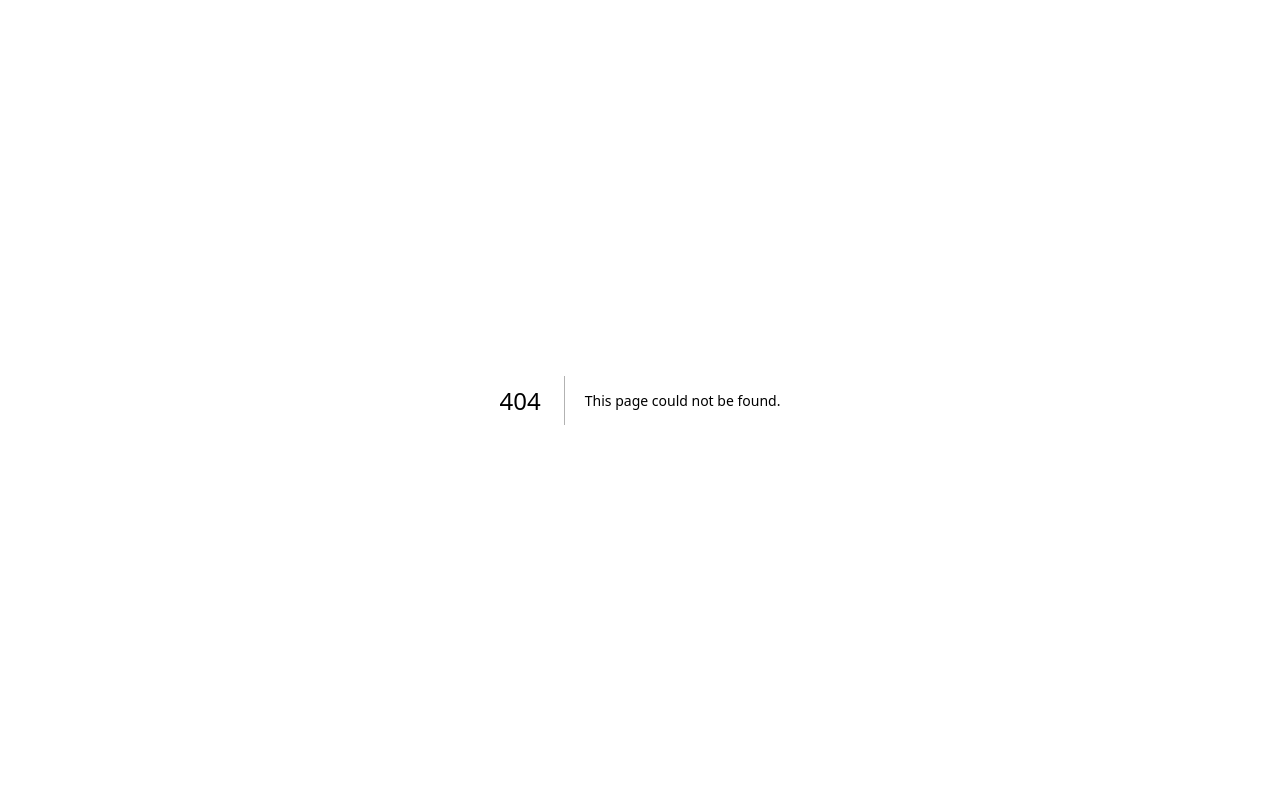
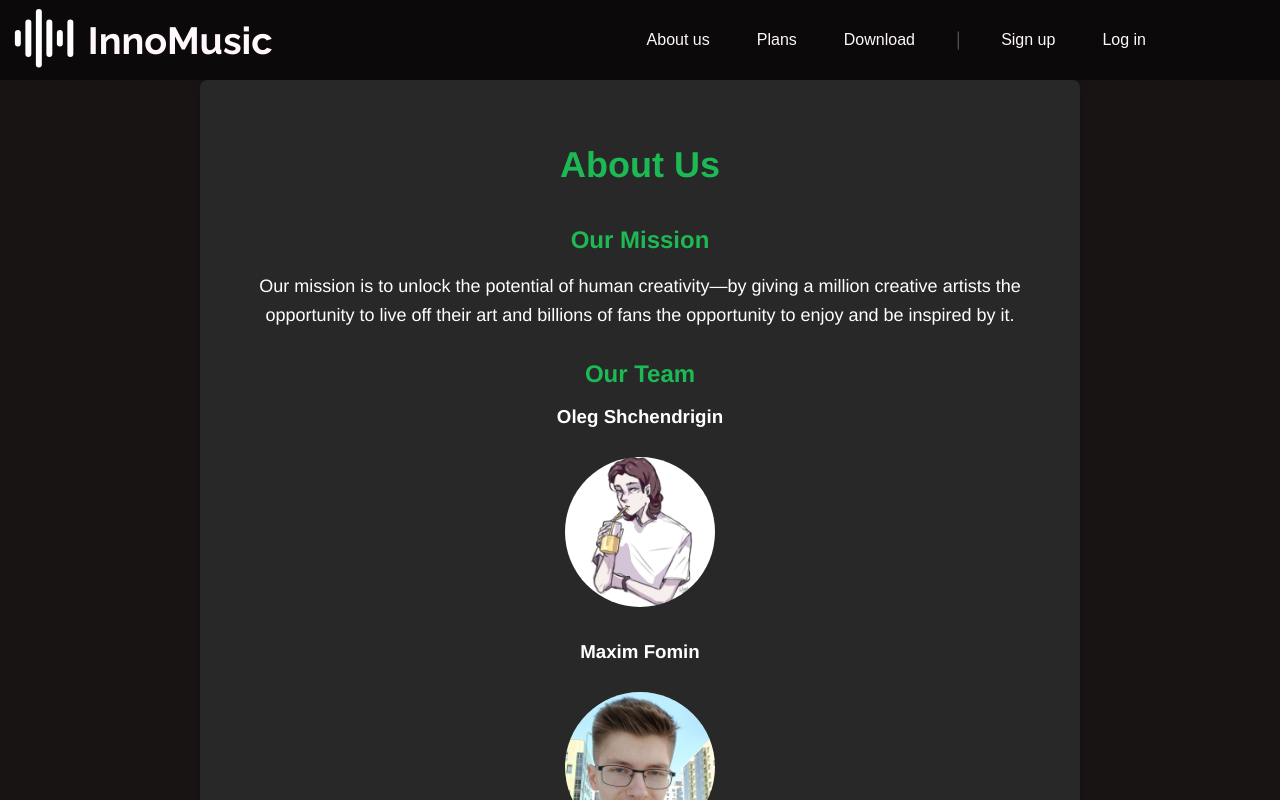
Before and after one commit to Reaction-team-FWD/InnoMusic-Frontend, a Next.js app: page /about in a window 1280 px wide. Before the commit this address had no page. Built offline with nearby package versions, Linux system fonts and the light colour scheme.

Commit message:
Add files via upload

```diff
--- /dev/null
+++ b/src/app/(main)/about/about.module.scss
@@ -0,0 +1,33 @@
+.about_container {
+  padding: 40px;
+  max-width: 800px;
+  margin: 0 auto;
+  border-radius: 8px;
+  box-shadow: 0 4px 8px rgba(0, 0, 0, 0.2);
+  background-color: #282828;
+}
+
+.about_main {
+  text-align: center;
+}
+
+.team_member {
+  margin-bottom: 30px;
+}
+
+.team_photo {
+  width: 150px;
+  height: 150px;
+  border-radius: 50%;
+  object-fit: cover;
+  margin-top: 10px;
+}
+
+.contact_list {
+  list-style-type: none;
+  padding: 0;
+}
+
+.contact_list li {
+  margin-bottom: 10px;
+}
--- /dev/null
+++ b/src/app/(main)/about/about.scss
@@ -0,0 +1,97 @@
+body {
+  font-family: "Circular Std", "Helvetica Neue", Arial, sans-serif;
+  margin: 0;
+  padding: 0;
+  background-color: #191414;
+  color: #fff;
+}
+
+h1 {
+  color: #1db954;
+  margin-bottom: 40px;
+  font-size: 36px;
+}
+
+section {
+  margin-bottom: 30px;
+}
+
+h2 {
+  color: #1db954;
+  font-size: 24px;
+  margin-bottom: 10px;
+}
+
+p {
+  line-height: 1.6;
+  font-size: 18px;
+}
+
+a {
+  color: #1db954;
+  text-decoration: none;
+}
+
+a:hover {
+  text-decoration: underline;
+}
+body {
+  font-family: 'Circular Std', 'Helvetica Neue', Arial, sans-serif;
+  margin: 0;
+  padding: 0;
+  background-color: #191414;
+  color: #fff;
+}
+
+.about-container {
+  padding: 40px;
+  max-width: 800px;
+  margin: 0 auto;
+  border-radius: 8px;
+  box-shadow: 0 4px 8px rgba(0, 0, 0, 0.2);
+  background-color: #282828;
+}
+
+.about-main {
+  text-align: center;
+}
+
+
+
+section {
+  margin-bottom: 30px;
+}
+
+
+
+p {
+  line-height: 1.6;
+  font-size: 18px;
+}
+
+
+
+a:hover {
+  text-decoration: underline;
+}
+
+.team-member {
+  margin-bottom: 30px;
+}
+
+.team-photo {
+  width: 150px;
+  height: 150px;
+  border-radius: 50%;
+  object-fit: cover;
+  margin-top: 10px;
+}
+
+.contact-list {
+  list-style-type: none;
+  padding: 0;
+}
+
+.contact-list li {
+  margin-bottom: 10px;
+}
--- /dev/null
+++ b/src/app/(main)/about/page.tsx
@@ -0,0 +1,60 @@
+import Image from "next/image";
+import './about.module.scss'
+import './about.scss'
+import Oleg from "/public/img/photos/oleg.jpg"
+import Max from "/public/img/photos/max.jpg"
+import Egor from "/public/img/photos/egor.jpg"
+import DiDi from "/public/img/photos/didi.jpg"
+import Tim from "/public/img/photos/tim.jpg"
+
+export default function AboutPage() {
+  return (
+      <div className="about-container">
+        <main className="about-main">
+          <h1>About Us</h1>
+          <section>
+            <h2>Our Mission</h2>
+            <p>
+              Our mission is to unlock the potential of human creativity—by giving a million creative artists the
+              opportunity to live off their art and billions of fans the opportunity to enjoy and be inspired by it.
+            </p>
+          </section>
+
+          <section>
+            <h2>Our Team</h2>
+            <div className="team-member">
+              <h3>Oleg Shchendrigin</h3>
+              <Image src={Oleg} width={500} height={500} alt="Oleg Shchendrigin" className="team-photo"/>
+            </div>
+            <div className="team-member">
+              <h3>Maxim Fomin</h3>
+              <Image src={Max} width={500} height={500} alt="Maxim Fomin" className="team-photo"/>
+            </div>
+            <div className="team-member">
+              <h3>Egor Chernobrovkin</h3>
+              <Image src={Egor} width={500} height={500} alt="Egor Chernobrovkin" className="team-photo"/>
+            </div>
+            <div className="team-member">
+              <h3>Adilia Saifetdiarova</h3>
+              <Image src={DiDi} width={500} height={500} alt="Adilia Saifetdiarova" className="team-photo"/>
+            </div>
+            <div className="team-member">
+              <h3>Timur Farizunov</h3>
+              <Image src={Tim} width={500} height={500} alt="Timur Farizunov" className="team-photo"/>
+            </div>
+          </section>
+
+          <section>
+            <h2>Contact Us</h2>
+            <ul className="contact-list">
+              <li><a href="mailto:o.shchendrigin@innopolis.university">o.shchendrigin@innopolis.university</a></li>
+              <li><a href="mailto:m.fomin@innopolis.university">m.fomin@innopolis.university</a></li>
+              <li><a href="mailto:e.chernobrovkin@innopolis.university">e.chernobrovkin@innopolis.university</a></li>
+              <li><a href="mailto:sayfetik2005@gmail.com">sayfetik2005@gmail.com</a></li>
+              <li><a href="mailto:t.farizunov@innopolis.university">t.farizunov@innopolis.university</a></li>
+            </ul>
+          </section>
+        </main>
+      </div>
+  );
+}
```
